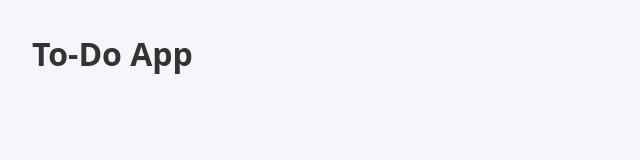
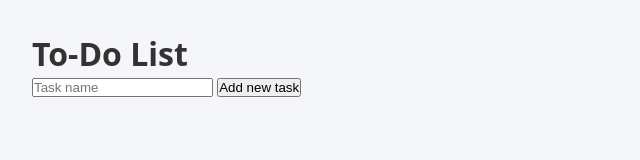
Before and after one commit to williamsteinkedemello-coder/Task2Do, a plain HTML site: page index.html in a window 1280 px wide. Shown: the whole page, without its empty margins (0-640 px from the left). Drawn offline with Linux system fonts and the light colour scheme.

Commit message:
feat: add task input form and container structure to index.html

```diff
--- a/index.html
+++ b/index.html
@@ -1,14 +1,29 @@
 <!DOCTYPE html>
 <html lang="en">
+
 <head>
   <meta charset="UTF-8">
   <meta name="viewport" content="width=device-width, initial-scale=1.0">
   <title>To-Do App</title>
   <link rel="stylesheet" href="assets/css/style.css">
 </head>
+
 <body>
-  <h1>To-Do App</h1>
+  <main>
+    <div class="container">
+      <h1 class="title">To-Do List</h1>
+      <form id="taskForm">
+        <input class="taskInput" placeholder="Task name" aria-label="Task name" />
+        <button type="submit" class="taskCreateBtn">Add new task</button>
+      </form>
+    </div>
+    <ul class="taskList"></ul>
+
+    <link href="https://fonts.googleapis.com/icon?family=Material+Icons" rel="stylesheet">
+
+  </main>
 
   <script src="assets/js/app.js"></script>
 </body>
+
 </html>
```
